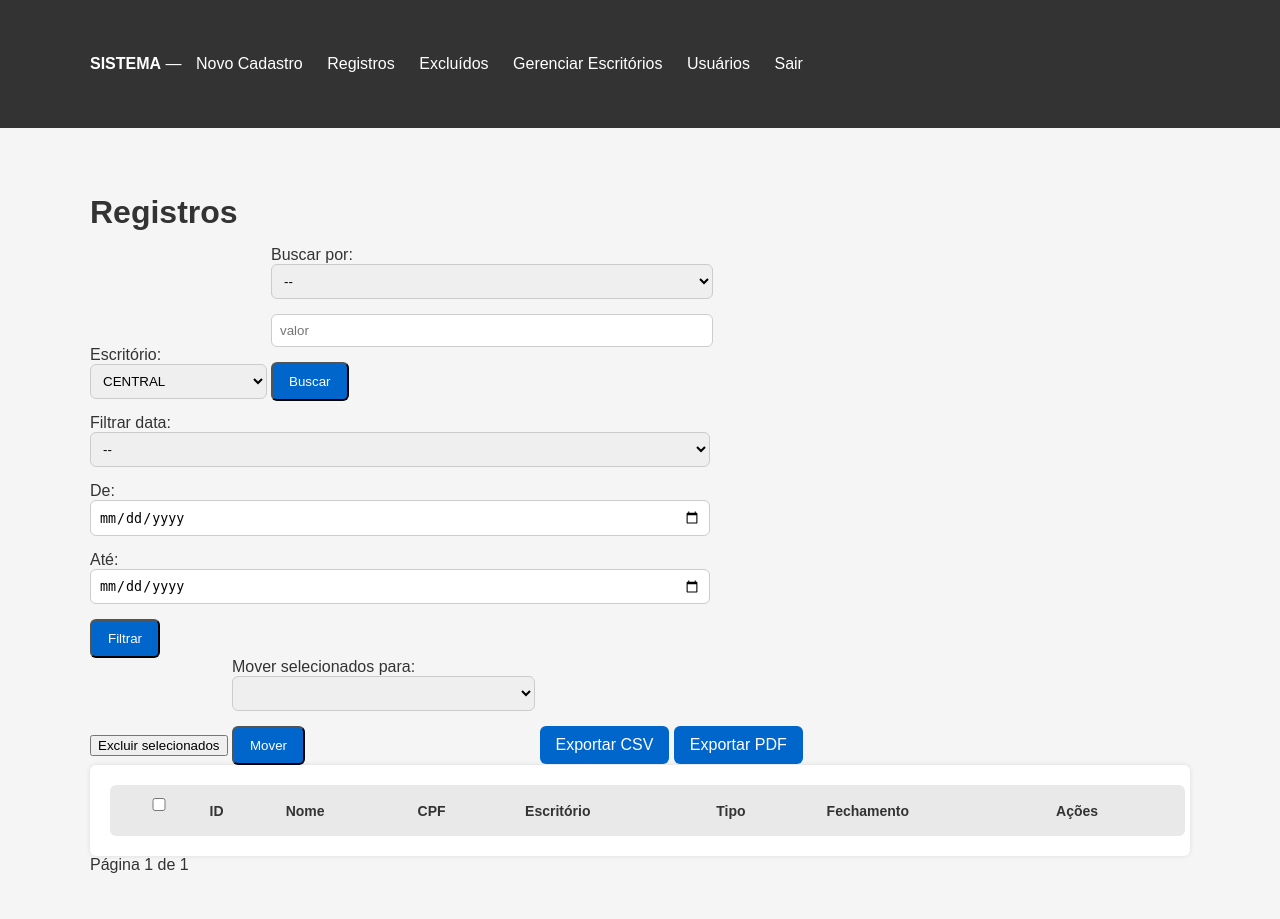
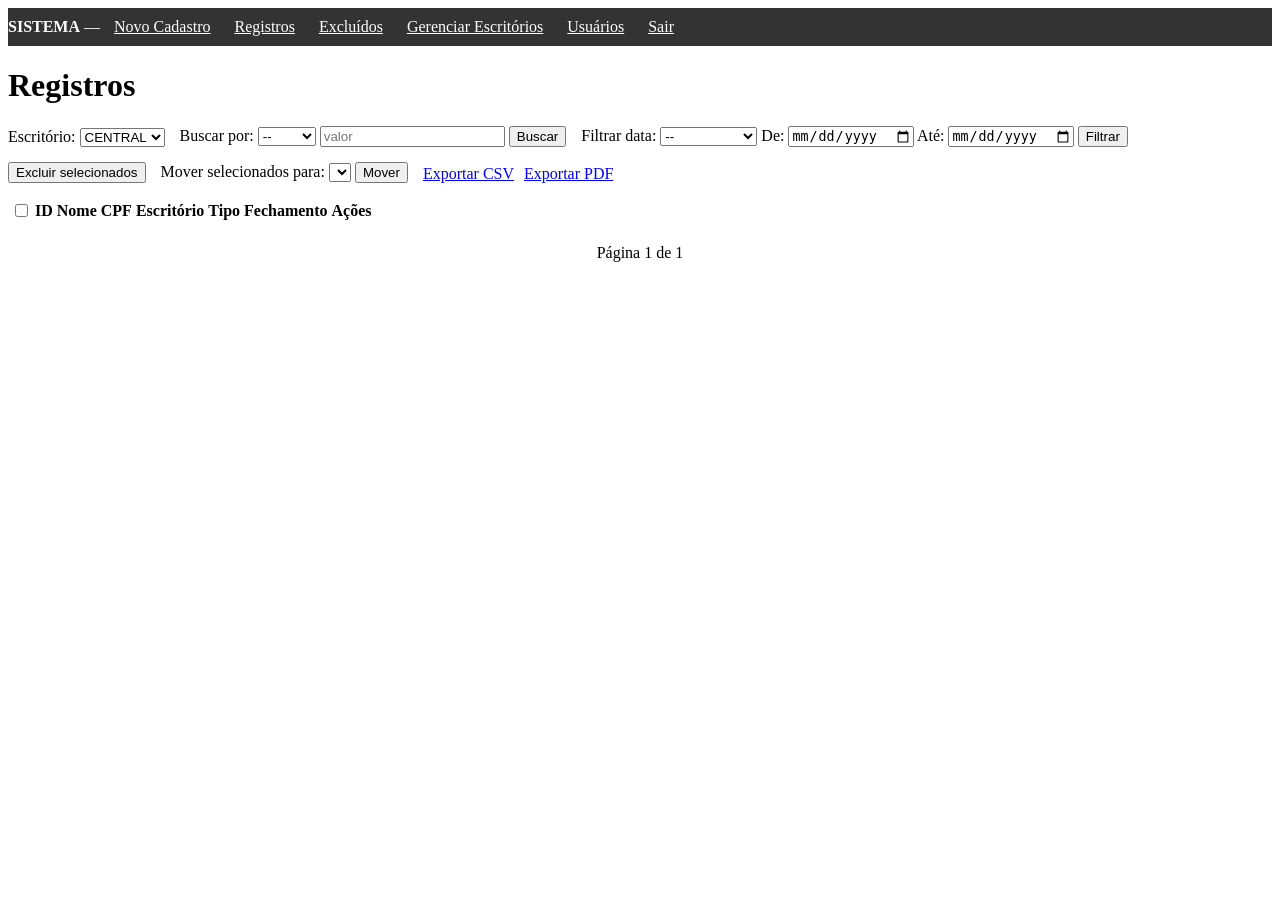
Before and after one commit to bponedev/REGISTRO-DE-CLIENTES, a Flask app: page /table in a window 1280 px wide. After the commit the page ends 262 px from the top, so only its background shows below. Run offline with Flask 3, Linux system fonts and the light colour scheme; the visitor is signed in with stand-in values (Sample User, id 1); data comes from the database, SQL or seed files in the repository; data that the repository does not hold is empty.

Commit message:
Update style.css

```diff
--- a/static/style.css
+++ b/static/style.css
@@ -1,218 +1,51 @@
 /* -------------------------
-   BASE
+   ADDITIONAL STYLES
 ------------------------- */
 
-body {
-    margin: 0;
-    font-family: Arial, Helvetica, sans-serif;
-    background: #f5f5f5;
-    color: #333;
+/* Login container */
+.login-box {
+    max-width: 400px;
+    margin: 100px auto;
+    padding: 20px;
 }
 
-h1, h2, h3 {
-    margin-bottom: 15px;
-    font-weight: 600;
+/* Inline forms */
+.inline {
+    display: inline-block;
+    margin-right: 5px;
 }
 
-a {
-    text-decoration: none;
-}
-
-.container {
-    max-width: 1100px;
-    margin: 30px auto;
-    padding: 15px;
-}
-
-
-/* -------------------------
-   LINKS & BUTTONS
-------------------------- */
-
-.btn {
-    background: #0066cc;
-    color: white;
-    padding: 10px 16px;
-    border-radius: 6px;
-    display: inline-block;
-    transition: 0.2s;
-}
-
-.btn:hover {
-    background: #004c99;
-}
-
-.btn-small {
-    background: #0066cc;
-    color: white;
-    padding: 4px 8px;
-    border-radius: 4px;
+/* Mini select for migrate forms */
+.mini-select {
+    width: auto;
+    padding: 2px 4px;
     font-size: 12px;
 }
 
-.btn-small-warning {
-    background: #e69500;
-    color: #fff;
-    padding: 4px 8px;
-    border-radius: 4px;
-    font-size: 12px;
-}
-
-.btn-small-danger {
-    background: #cc0000;
-    color: white;
-    padding: 4px 8px;
-    border-radius: 4px;
-    font-size: 12px;
-}
-
-
-/* -------------------------
-   TOP ACTIONS
-------------------------- */
-
-.top-actions {
+/* Toolbar spacing */
+.toolbar {
     margin-bottom: 15px;
     display: flex;
     gap: 10px;
+    flex-wrap: wrap;
+    align-items: end;
 }
 
-
-/* -------------------------
-   TABLE
-------------------------- */
-
-.table {
-    width: 100%;
-    border-collapse: collapse;
-    background: white;
-    border-radius: 6px;
-    overflow: hidden;
+/* Pagination */
+.pagination {
+    margin-top: 20px;
+    text-align: center;
 }
 
-.table th {
-    background: #e9e9e9;
-    padding: 10px;
-    text-align: left;
-    font-size: 14px;
+.pagination a {
+    padding: 5px 10px;
+    margin: 0 2px;
+    background: #0066cc;
+    color: white;
+    border-radius: 3px;
 }
 
-.table td {
-    padding: 8px 10px;
-    border-bottom: 1px solid #ddd;
-    font-size: 14px;
+.pagination span {
+    padding: 5px 10px;
+    margin: 0 5px;
 }
-
-tr:hover {
-    background: #f0f8ff;
-}
-
-
-/* Tags */
-.tag {
-    background: #007bff;
-    color: white;
-    padding: 3px 6px;
-    border-radius: 4px;
-    font-size: 11px;
-}
-
-.tag-gray {
-    background: #777;
-}
-
-
-/* -------------------------
-   CARDS
-------------------------- */
-
-.card {
-    background: white;
-    padding: 20px;
-    border-radius: 6px;
-    box-shadow: 0 0 5px rgba(0,0,0,0.1);
-}
-
-
-/* -------------------------
-   FORMS
-------------------------- */
-
-input, select, textarea {
-    width: 100%;
-    padding: 8px;
-    border-radius: 6px;
-    border: 1px solid #ccc;
-    margin-bottom: 15px;
-    box-sizing: border-box;
-}
-
-textarea {
-    height: 120px;
-    resize: vertical;
-}
-
-
-/* Alinhar inline */
-.inline {
-    display: inline-block;
-}
-
-.checkbox-group label {
-    display: flex;
-    align-items: center;
-    gap: 6px;
-    margin-bottom: 5px;
-}
-
-
-/* -------------------------
-   SCROLLABLE DIVS
-------------------------- */
-
-.scrollable {
-    max-height: 70vh;
-    overflow-y: auto;
-    padding-right: 5px;
-}
-
-
-/* -------------------------
-   FLASH MESSAGES
-------------------------- */
-
-.flash {
-    padding: 10px 14px;
-    border-radius: 4px;
-    margin-bottom: 10px;
-    font-size: 15px;
-}
-
-.flash-success { background: #d4edda; color: #155724; }
-.flash-error { background: #f8d7da; color: #721c24; }
-.flash-warning { background: #fff3cd; color: #856404; }
-.flash-info { background: #cce5ff; color: #004085; }
-
-
-/* -------------------------
-   RESPONSIVE
-------------------------- */
-
-@media (max-width: 768px) {
-    .top-actions {
-        flex-direction: column;
-    }
-
-    .table td, .table th {
-        font-size: 12px;
-        padding: 6px;
-    }
-
-    .btn {
-        padding: 8px 12px;
-    }
-
-    h1 {
-        font-size: 22px;
-    }
-}
```
